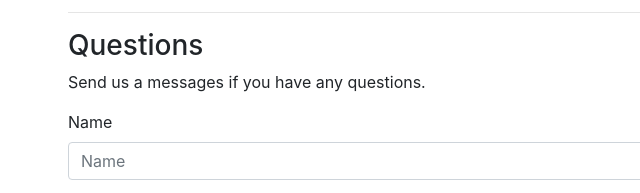
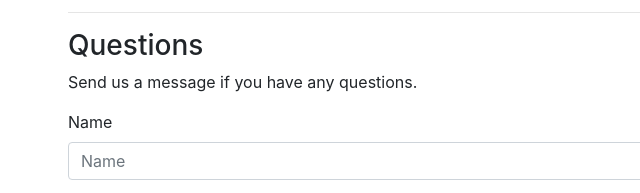
Before and after one commit to srianbury/gatsby-stanley-bulldogs, a Gatsby site: page /contact in a window 1280 px wide. Shown: the part 353-546 px from the top of the page, 17-657 px from the left. Built offline with nearby package versions, Linux system fonts and the light colour scheme; Gatsby itself is replaced by a stand-in of ours.

Commit message:
typo fix

```diff
--- a/src/pages/contact.js
+++ b/src/pages/contact.js
@@ -30,7 +30,7 @@ const Questions = () => (
   <div className="row">
     <div className="col-12 col-md-8">
       <h3>Questions</h3>
-      <p>Send us a messages if you have any questions.</p>
+      <p>Send us a message if you have any questions.</p>
       <form
         name="questions"
         method="post"
```
